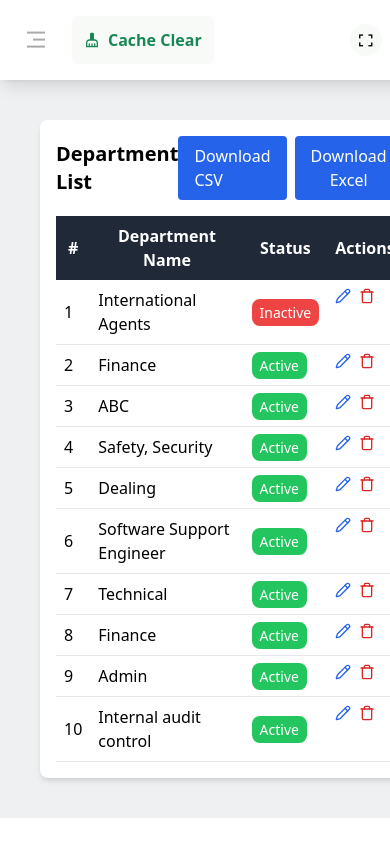
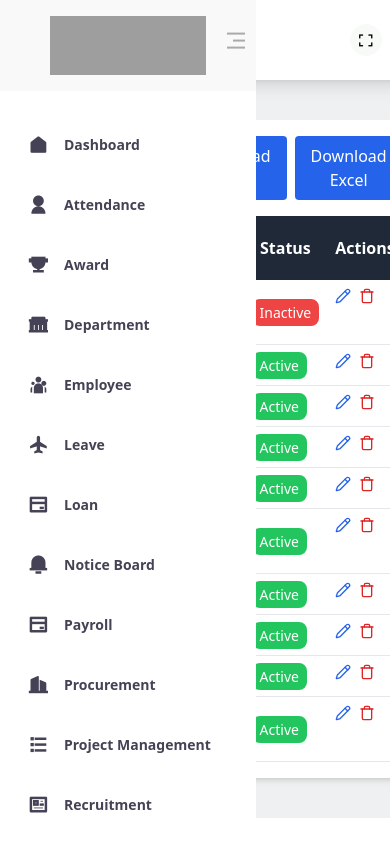
Before and after one commit to JULEEP/vendorpanel, a React (Create React App) app: page /department in a window 390 px wide. Shown: the top 844 px of the page. Built offline with nearby package versions, Linux system fonts and the light colour scheme; grey boxes are pictures that could not be loaded.

Commit message:
layout complete navbar and sidebar responsive

```diff
--- a/src/Components/Navbar.jsx
+++ b/src/Components/Navbar.jsx
@@ -9,12 +9,12 @@ const Navbar = ({setIsCollapsed,isCollapsed}) => {
   return (
     <nav className="bg-[#FFFFFF] text-black sticky top-0 w-full p-4 flex items-center shadow-lg">
           <button onClick={() => setIsCollapsed(!isCollapsed)} className="text-xl p-2">
-            {isCollapsed? <i class="ri-menu-2-line text-2xl text-[#AAAAAA]"></i>:<i class="ri-menu-3-line text-2xl text-[#AAAAAA]"></i>}
+            {isCollapsed ? <i class="ri-menu-2-line text-2xl text-[#AAAAAA]"></i>:<i class="ri-menu-3-line text-2xl text-[#AAAAAA]"></i>}
           </button>
           <div className="flex justify-between items-center w-full">
           <button className="ml-4 font-semibold flex gap-2 bg-[#F8FAF8] items-center justify-center p-3 rounded-md text-[#188753] "><MdCleaningServices /> Cache Clear</button>
           <div className="flex gap-3 items-center" >
-            <button className="px-2 py-1 rounded-full bg-[#F8FAF8] cursor-pointer"><i class="ri-fullscreen-line"></i></button>
+            <button className="px-2 py-1 rounded-full bg-[#F8FAF8] cursor-pointer hover:bg-[#D9F3EA] hover:text-[#00B074] duration-300"><i class="ri-fullscreen-line"></i></button>
               <div className="flex flex-col justify-center items-center">
               <img className="rounded-full w-[2vw]" src="https://cdn-icons-png.flaticon.com/512/4727/4727424.png" alt="" />
               <h1>Admin</h1>
--- a/src/Components/Sidebar.jsx
+++ b/src/Components/Sidebar.jsx
@@ -2,7 +2,7 @@ import { X } from 'lucide-react'
 import React from 'react'
 import { FaCog, FaHome, FaUser } from 'react-icons/fa'
 
-const Sidebar = ({isCollapsed,isMobile}) => {
+const Sidebar = ({isCollapsed,isMobile,setIsCollapsed}) => {
   const elements=[
     { icon: <i class="ri-home-fill"></i>, name: "Dashboard" },
     { icon: <i class="ri-user-fill"></i> , name: "Attendance" },
@@ -25,11 +25,16 @@ const Sidebar = ({isCollapsed,isMobile}) => {
   return (
     <div
             className={`bg-[#FFFFFF] text-white transition-all duration-300 ${
-              isMobile ? (isCollapsed ? "w-0" : "w-64") : isCollapsed ? "w-16" : "w-64"
-            } overflow-y-scroll no-scrollbar h-full flex flex-col`}
+              isMobile ? (isCollapsed ? "w-0" : "w-64 absolute top-0 left-0 z-10") : (isCollapsed ? "w-16" : "w-64")
+            } overflow-y-scroll no-scrollbar h-full flex flex-col  `}
           >
             <div className="sticky top-0 text-[#464255] p-4 font-bold bg-[#F9F9F9] flex items-end justify-center">{!isCollapsed || isMobile ? <img className='h-[7vh] w-[70%]' src="https://hrm.bdtask-demoserver.com/storage/application/1716900096sidebar-logo.png" alt="" /> :<img className='h-[5vh] w-[70%]' src='https://hrm.bdtask-demoserver.com/storage/application/1716900212sidebar-collapsed-logo.png'/> }</div>
-            <nav className={`flex flex-col ${isCollapsed && "items-center"} space-y-4 mt-4 shadow-lg`}>
+            <nav className={`flex flex-col ${isCollapsed && "items-center"} items-start space-y-4 mt-4 shadow-lg`}>
+
+               <button onClick={() => setIsCollapsed(!isCollapsed)} className={`text-xl p-2 ${isMobile ? "block absolute top-[2vh] right-0":"hidden"}`} >
+                {isCollapsed? <i class="ri-menu-2-line text-2xl text-[#AAAAAA]"></i>:<i class="ri-menu-3-line text-2xl text-[#AAAAAA]"></i>}
+              </button>
+
               {elements.map((item, idx) => (
                 <div key={idx} className="flex items-center py-2 px-3 font-semibold text-sm text-[#464255] mx-4 rounded-lg hover:bg-[#D9F3EA] hover:text-[#00B074] duration-300 cursor-pointer">
                   <span className="text-xl">{item.icon}</span>
--- a/src/Layout/AdminLayout.jsx
+++ b/src/Layout/AdminLayout.jsx
@@ -17,7 +17,7 @@ export default function AdminLayout({children}) {
   return (
     <div className="flex h-screen">
       {/* Sidebar */}
-      <Sidebar isCollapsed={isCollapsed} isMobile={isMobile}/>
+      <Sidebar isCollapsed={isCollapsed} isMobile={isMobile} setIsCollapsed={setIsCollapsed}/>
 
       {/* Main Content */}
       <div className="flex-1 flex flex-col">
```
